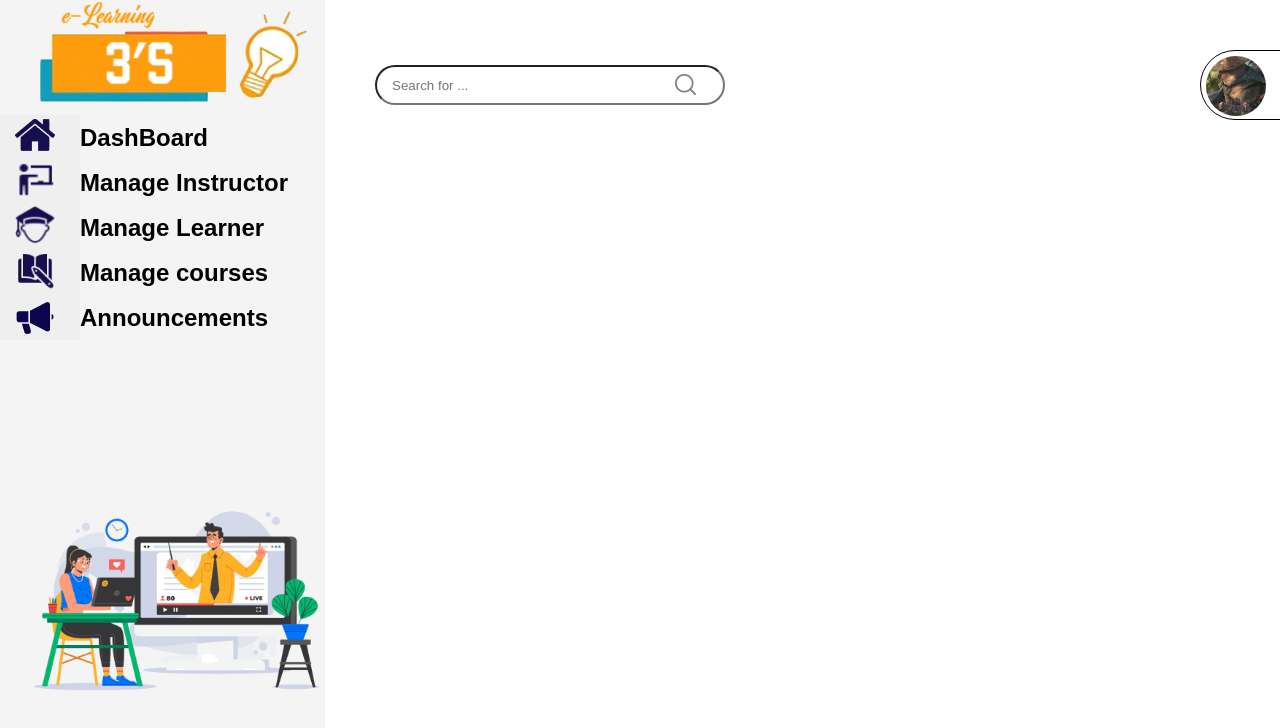
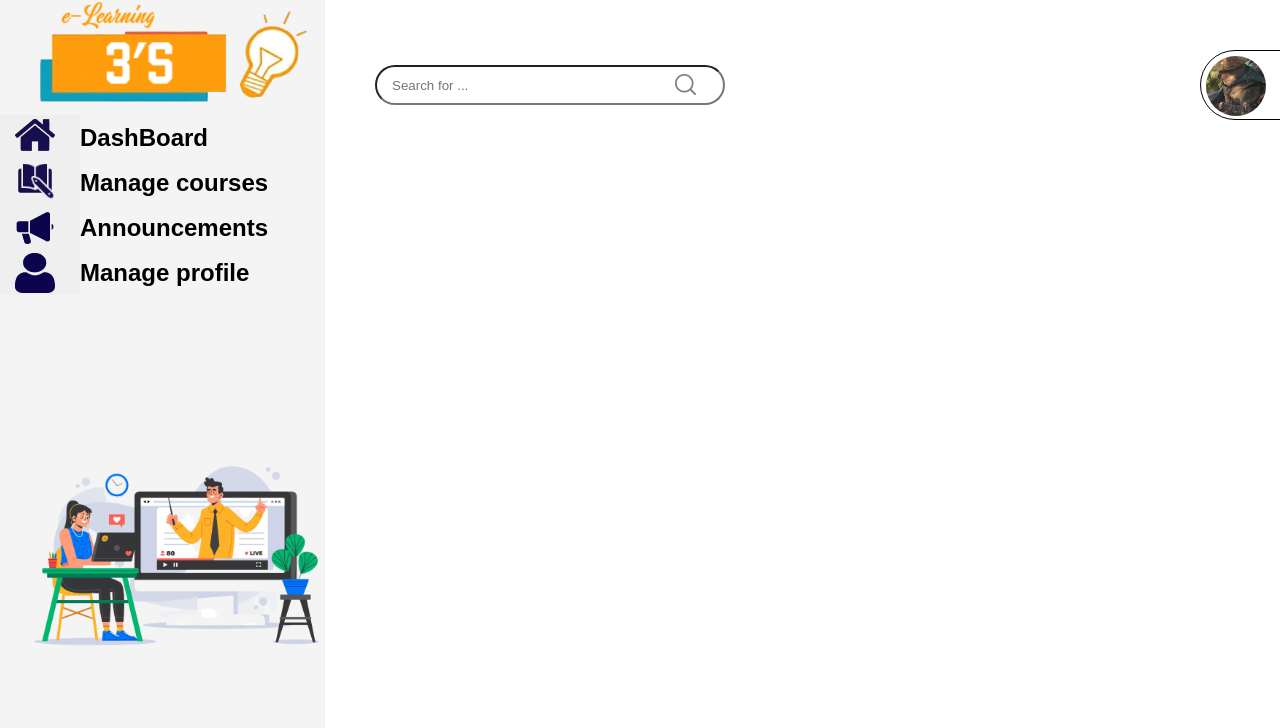
Before and after one commit to ntdat1107/ELMS, a React (Create React App) app in the folder React/my-app/: page / in a window 1280 px wide. Shown: the top 728 px of the page. Built offline with nearby package versions, Linux system fonts and the light colour scheme.

Commit message:
Update App.js

```diff
--- a/React/my-app/src/App.js
+++ b/React/my-app/src/App.js
@@ -6,7 +6,7 @@ import AdminUI from './componentJS/Admin/AdminUI'
 function App() {
   return (
   <div className="App">
-    <AdminUI />
+    <InstructorUI />
   </div>
   )
 }
```
